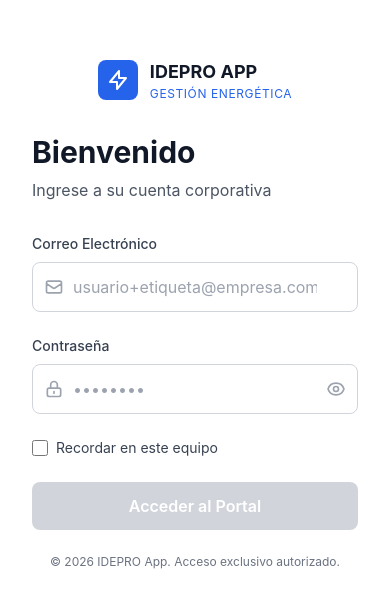
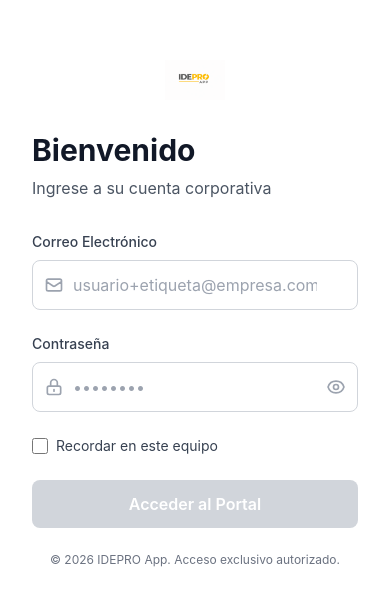
Before and after one commit to CODEBRIDGE1/CODIGO_DE_RED, a Svelte app in the folder frontend/: page / in a window 390 px wide. Shown: the part 108-716 px from the top of the page. Built offline with nearby package versions, Linux system fonts and the light colour scheme.

Commit message:
feat: agregar logo IDEPRO APP en login y sidebar

```diff
--- a/frontend/src/components/Layout.svelte
+++ b/frontend/src/components/Layout.svelte
@@ -277,16 +277,8 @@
             </svg>
           </button>
 
-          <div class="ml-4 flex items-center space-x-3">
-            <div class="w-8 h-8 bg-blue-600 rounded-lg flex items-center justify-center">
-              <svg class="w-5 h-5 text-white" fill="none" stroke="currentColor" viewBox="0 0 24 24">
-                <path stroke-linecap="round" stroke-linejoin="round" stroke-width="2" d="M13 10V3L4 14h7v7l9-11h-7z" />
-              </svg>
-            </div>
-            <div class="hidden md:block">
-              <div class="text-sm font-bold text-gray-900">IDEPRO APP</div>
-              <div class="text-xs text-gray-500">Gestión Energética</div>
-            </div>
+          <div class="ml-4 flex items-center">
+            <img src="/idepro-logo.png" alt="IDEPRO APP" class="h-8 w-auto" />
           </div>
         </div>
 
--- a/frontend/src/components/Login.svelte
+++ b/frontend/src/components/Login.svelte
@@ -161,16 +161,8 @@
     <!-- Content -->
     <div class="relative z-10 flex flex-col justify-between p-12 text-white">
       <!-- Logo -->
-      <div class="flex items-center space-x-3">
-        <div class="w-12 h-12 bg-blue-500 rounded-lg flex items-center justify-center">
-          <svg class="w-7 h-7 text-white" fill="none" stroke="currentColor" viewBox="0 0 24 24">
-            <path stroke-linecap="round" stroke-linejoin="round" stroke-width="2" d="M13 10V3L4 14h7v7l9-11h-7z" />
-          </svg>
-        </div>
-        <div>
-          <div class="text-xl font-bold">IDEPRO APP</div>
-          <div class="text-xs text-blue-300 uppercase tracking-wider">Gestión Energética</div>
-        </div>
+      <div class="flex items-center">
+        <img src="/idepro-logo.png" alt="IDEPRO APP" class="h-14 w-auto brightness-0 invert" />
       </div>
 
       <!-- Main Content -->
@@ -218,17 +210,7 @@
     <div class="w-full max-w-md">
       <!-- Mobile Logo -->
       <div class="lg:hidden mb-8 text-center">
-        <div class="inline-flex items-center space-x-3">
-          <div class="w-10 h-10 bg-blue-600 rounded-lg flex items-center justify-center">
-            <svg class="w-6 h-6 text-white" fill="none" stroke="currentColor" viewBox="0 0 24 24">
-              <path stroke-linecap="round" stroke-linejoin="round" stroke-width="2" d="M13 10V3L4 14h7v7l9-11h-7z" />
-            </svg>
-          </div>
-          <div class="text-left">
-            <div class="text-lg font-bold text-gray-900">IDEPRO APP</div>
-            <div class="text-xs text-blue-600 uppercase tracking-wider">Gestión Energética</div>
-          </div>
-        </div>
+        <img src="/idepro-logo.png" alt="IDEPRO APP" class="h-10 w-auto mx-auto" />
       </div>
 
       <!-- Welcome Text -->
```
Also changed, not shown: frontend/public/idepro-logo.png (added).
